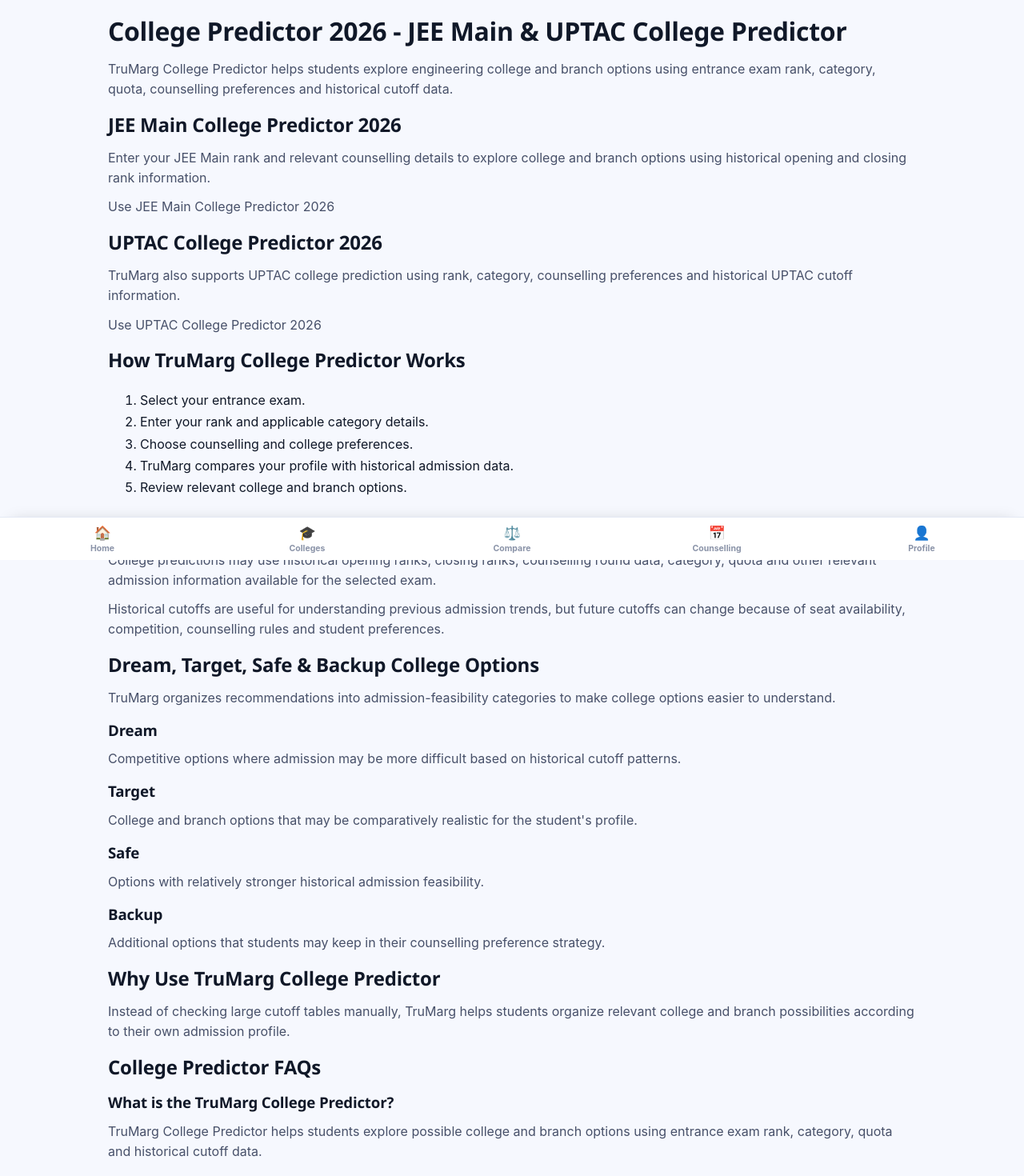
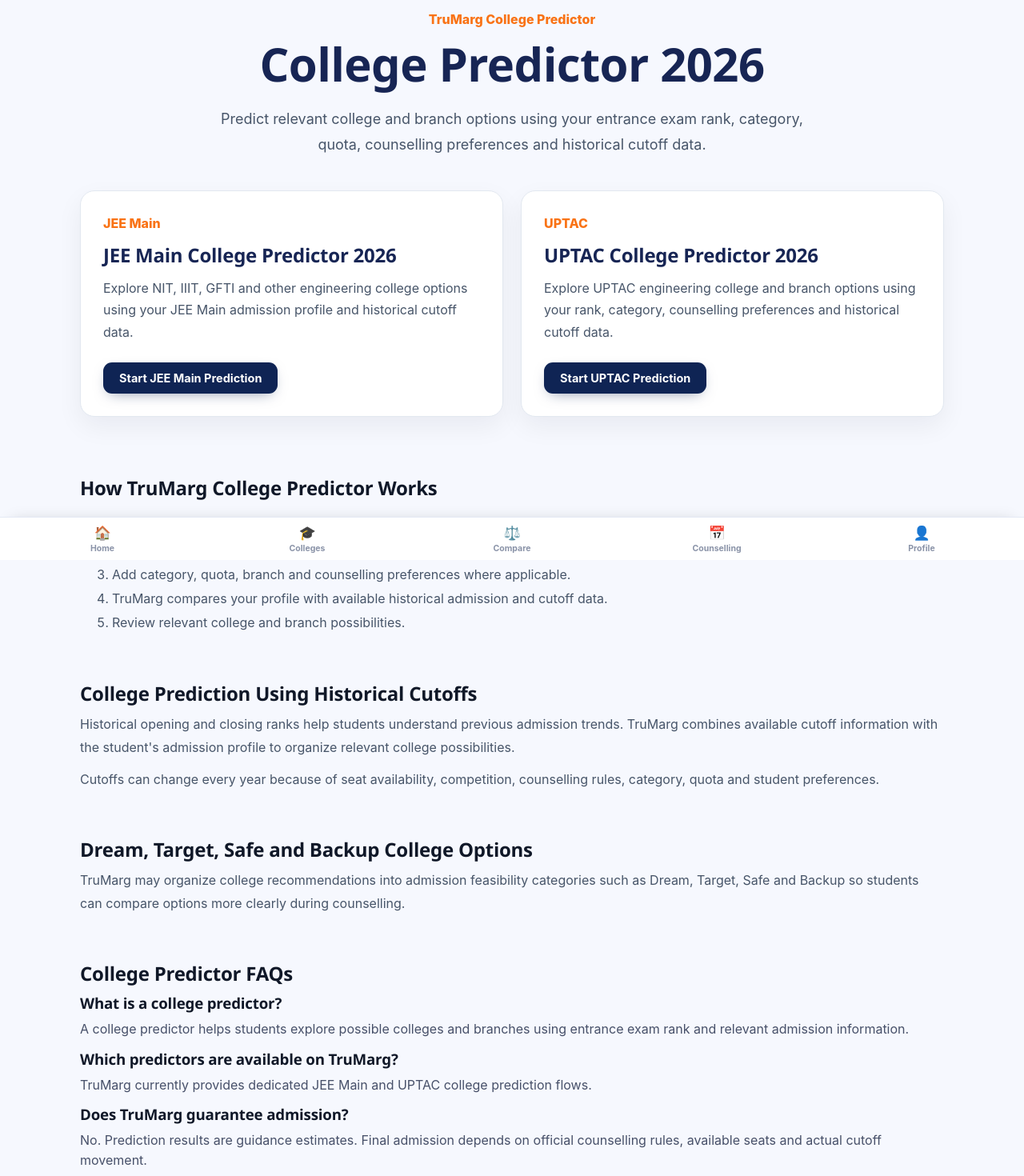
Before and after one commit to amarnath-labs/counselling-wallah, a React (Vite) app in the folder frontend/: page /college-predictor in a window 1280 px wide. Shown: the part 100-1570 px from the top of the page at 80% size. Built offline with nearby package versions, Linux system fonts and the light colour scheme; no server answers.

Commit message:
Turn college predictor page into working product hub

```diff
--- a/frontend/src/pages/CollegePredictorSEO.jsx
+++ b/frontend/src/pages/CollegePredictorSEO.jsx
@@ -1,371 +1,388 @@
 import {
-  useEffect,
-} from 'react';
+  useNavigate,
+} from 'react-router-dom';
 
 import {
-  Link,
-} from 'react-router-dom';
+  useAppState,
+} from '../hooks/useAppState';
 
 
-function setMeta(
-  name,
-  content
-) {
-  let element =
-    document.querySelector(
-      `meta[name="${name}"]`
-    );
-
-  if (!element) {
-    element =
-      document.createElement(
-        'meta'
-      );
-
-    element.setAttribute(
-      'name',
-      name
-    );
-
-    document.head.appendChild(
-      element
-    );
-  }
-
-  element.setAttribute(
-    'content',
-    content
-  );
-}
-
-
-function setCanonical(
-  href
-) {
-  let element =
-    document.querySelector(
-      'link[rel="canonical"]'
-    );
-
-  if (!element) {
-    element =
-      document.createElement(
-        'link'
-      );
-
-    element.setAttribute(
-      'rel',
-      'canonical'
-    );
-
-    document.head.appendChild(
-      element
-    );
-  }
-
-  element.setAttribute(
-    'href',
-    href
-  );
-}
+const EXAMS = [
+  {
+    id: 'jee-main',
+    name: 'JEE Main',
+    title: 'JEE Main College Predictor 2026',
+    description:
+      'Explore NIT, IIIT, GFTI and other engineering college options using your JEE Main admission profile and historical cutoff data.',
+  },
+  {
+    id: 'uptac',
+    name: 'UPTAC',
+    title: 'UPTAC College Predictor 2026',
+    description:
+      'Explore UPTAC engineering college and branch options using your rank, category, counselling preferences and historical cutoff data.',
+  },
+];
 
 
 export default function CollegePredictorSEO() {
-  useEffect(
-    () => {
-      document.title =
-        'College Predictor 2026 - JEE Main & UPTAC | TruMarg';
+  const navigate =
+    useNavigate();
 
-      setMeta(
-        'description',
-        'Use TruMarg College Predictor 2026 to explore engineering colleges using JEE Main or UPTAC rank, category, quota and historical cutoff data.'
+  const {
+    setSelectedExamId,
+  } = useAppState();
+
+
+  const startPrediction = (
+    examId
+  ) => {
+    setSelectedExamId(
+      examId
     );
 
-      setMeta(
-        'robots',
-        'index, follow'
+    navigate(
+      '/profile'
     );
-
-      setCanonical(
-        'https://www.trumarg.com/college-predictor'
-      );
-    },
-    []
-  );
-
-
-  const faqItems = [
-    {
-      question:
-        'What is the TruMarg College Predictor?',
-      answer:
-        'TruMarg College Predictor helps students explore possible college and branch options using entrance exam rank, category, quota and historical cutoff data.',
-    },
-    {
-      question:
-        'Which exams are supported by the college predictor?',
-      answer:
-        'TruMarg currently provides college prediction support for JEE Main and UPTAC based counselling flows.',
-    },
-    {
-      question:
-        'Does the college predictor guarantee admission?',
-      answer:
-        'No. Predictions are indicative. Final admission depends on official counselling rules, seat availability, category, quota, preferences and actual cutoff movement.',
-    },
-    {
-      question:
-        'What data is used for college prediction?',
-      answer:
-        'The predictor uses student inputs such as rank, category and counselling preferences together with historical opening and closing rank information where available.',
-    },
-    {
-      question:
-        'What do Dream, Target, Safe and Backup mean?',
-      answer:
-        'These labels help organize college options by relative admission feasibility. They are guidance categories and should not be treated as guaranteed admission outcomes.',
-    },
-  ];
+  };
 
 
   return (
     <main
       style={{
-        maxWidth: '1050px',
+        maxWidth: '1120px',
         margin: '0 auto',
         padding: '48px 20px 80px',
-        lineHeight: 1.7,
       }}
     >
-      <h1>
-        College Predictor 2026 -
-        JEE Main & UPTAC College Predictor
+      <section
+        style={{
+          textAlign: 'center',
+          maxWidth: '860px',
+          margin: '0 auto',
+        }}
+      >
+        <p
+          style={{
+            margin: '0 0 12px',
+            fontWeight: 800,
+            color: '#f97316',
+          }}
+        >
+          TruMarg College Predictor
+        </p>
+
+        <h1
+          style={{
+            margin: 0,
+            color: '#172554',
+            fontSize:
+              'clamp(36px, 6vw, 58px)',
+            lineHeight: 1.08,
+          }}
+        >
+          College Predictor 2026
         </h1>
 
-      <p>
-        TruMarg College Predictor helps
-        students explore engineering
-        college and branch options using
+        <p
+          style={{
+            margin:
+              '22px auto 0',
+            maxWidth: '760px',
+            color: '#475569',
+            fontSize: '18px',
+            lineHeight: 1.75,
+          }}
+        >
+          Predict relevant college and
+          branch options using your
           entrance exam rank, category,
           quota, counselling preferences
           and historical cutoff data.
         </p>
+      </section>
 
 
-      <h2>
-        JEE Main College Predictor 2026
+      <section
+        aria-label="Choose college predictor"
+        style={{
+          marginTop: '42px',
+          display: 'grid',
+          gridTemplateColumns:
+            'repeat(auto-fit, minmax(280px, 1fr))',
+          gap: '22px',
+        }}
+      >
+        {EXAMS.map(
+          exam => (
+            <article
+              key={exam.id}
+              style={{
+                border:
+                  '1px solid #e2e8f0',
+                borderRadius: '18px',
+                padding: '28px',
+                background: '#ffffff',
+                boxShadow:
+                  '0 12px 32px rgba(15, 23, 42, 0.06)',
+              }}
+            >
+              <p
+                style={{
+                  margin: 0,
+                  fontWeight: 800,
+                  color: '#f97316',
+                }}
+              >
+                {exam.name}
+              </p>
+
+              <h2
+                style={{
+                  color: '#172554',
+                  margin:
+                    '10px 0 12px',
+                }}
+              >
+                {exam.title}
               </h2>
 
-      <p>
-        Enter your JEE Main rank and
-        relevant counselling details to
-        explore college and branch
-        options using historical opening
-        and closing rank information.
-      </p>
-      <p>
-        <Link to="/jee-main-college-predictor">
-          Use JEE Main College Predictor 2026
-        </Link>
+              <p
+                style={{
+                  color: '#475569',
+                  lineHeight: 1.7,
+                }}
+              >
+                {exam.description}
               </p>
 
-
-      <h2>
-        UPTAC College Predictor 2026
-      </h2>
-
-      <p>
-        TruMarg also supports UPTAC
-        college prediction using rank,
-        category, counselling preferences
-        and historical UPTAC cutoff
-        information.
-      </p>
-      <p>
-        <Link to="/uptac-college-predictor">
-          Use UPTAC College Predictor 2026
-        </Link>
-      </p>
+              <button
+                type="button"
+                className="btn btn-primary"
+                onClick={() =>
+                  startPrediction(
+                    exam.id
+                  )
+                }
+                style={{
+                  marginTop: '12px',
+                }}
+              >
+                Start {exam.name} Prediction
+              </button>
+            </article>
+          )
+        )}
+      </section>
 
 
+      <section
+        style={{
+          marginTop: '72px',
+        }}
+      >
         <h2>
           How TruMarg College Predictor Works
         </h2>
 
-      <ol>
+        <ol
+          style={{
+            lineHeight: 1.9,
+            color: '#475569',
+          }}
+        >
           <li>
-          Select your entrance exam.
+            Choose your entrance exam.
           </li>
 
           <li>
             Enter your rank and applicable
-          category details.
+            admission details.
           </li>
 
           <li>
-          Choose counselling and college
-          preferences.
+            Add category, quota, branch and
+            counselling preferences where
+            applicable.
           </li>
 
           <li>
             TruMarg compares your profile
-          with historical admission data.
+            with available historical
+            admission and cutoff data.
           </li>
 
           <li>
             Review relevant college and
-          branch options.
+            branch possibilities.
           </li>
         </ol>
+      </section>
 
 
+      <section
+        style={{
+          marginTop: '56px',
+        }}
+      >
         <h2>
-        What Data Is Used
+          College Prediction Using Historical Cutoffs
         </h2>
 
-      <p>
-        College predictions may use
-        historical opening ranks, closing
-        ranks, counselling round data,
-        category, quota and other
-        relevant admission information
-        available for the selected exam.
+        <p
+          style={{
+            color: '#475569',
+            lineHeight: 1.8,
+          }}
+        >
+          Historical opening and closing
+          ranks help students understand
+          previous admission trends.
+          TruMarg combines available cutoff
+          information with the student's
+          admission profile to organize
+          relevant college possibilities.
         </p>
 
-      <p>
-        Historical cutoffs are useful for
-        understanding previous admission
-        trends, but future cutoffs can
-        change because of seat
-        availability, competition,
-        counselling rules and student
+        <p
+          style={{
+            color: '#475569',
+            lineHeight: 1.8,
+          }}
+        >
+          Cutoffs can change every year
+          because of seat availability,
+          competition, counselling rules,
+          category, quota and student
           preferences.
         </p>
+      </section>
 
 
+      <section
+        style={{
+          marginTop: '56px',
+        }}
+      >
         <h2>
-        Dream, Target, Safe & Backup
+          Dream, Target, Safe and Backup
           College Options
         </h2>
 
-      <p>
-        TruMarg organizes recommendations
-        into admission-feasibility
-        categories to make college
-        options easier to understand.
+        <p
+          style={{
+            color: '#475569',
+            lineHeight: 1.8,
+          }}
+        >
+          TruMarg may organize college
+          recommendations into admission
+          feasibility categories such as
+          Dream, Target, Safe and Backup
+          so students can compare options
+          more clearly during counselling.
         </p>
-
-      <h3>
-        Dream
-      </h3>
-
-      <p>
-        Competitive options where
-        admission may be more difficult
-        based on historical cutoff
-        patterns.
-      </p>
-
-      <h3>
-        Target
-      </h3>
-
-      <p>
-        College and branch options that
-        may be comparatively realistic
-        for the student's profile.
-      </p>
-
-      <h3>
-        Safe
-      </h3>
-
-      <p>
-        Options with relatively stronger
-        historical admission feasibility.
-      </p>
-
-      <h3>
-        Backup
-      </h3>
-
-      <p>
-        Additional options that students
-        may keep in their counselling
-        preference strategy.
-      </p>
+      </section>
 
 
-      <h2>
-        Why Use TruMarg College Predictor
-      </h2>
-
-      <p>
-        Instead of checking large cutoff
-        tables manually, TruMarg helps
-        students organize relevant
-        college and branch possibilities
-        according to their own admission
-        profile.
-      </p>
-
-
+      <section
+        style={{
+          marginTop: '56px',
+        }}
+      >
         <h2>
           College Predictor FAQs
         </h2>
 
-      {faqItems.map(
-        ({
-          question,
-          answer,
-        }) => (
-          <section
-            key={question}
-            style={{
-              marginBottom: '24px',
-            }}
-          >
         <h3>
-              {question}
+          What is a college predictor?
         </h3>
 
         <p>
-              {answer}
+          A college predictor helps students
+          explore possible colleges and
+          branches using entrance exam rank
+          and relevant admission information.
+        </p>
+
+        <h3>
+          Which predictors are available on TruMarg?
+        </h3>
+
+        <p>
+          TruMarg currently provides dedicated
+          JEE Main and UPTAC college prediction
+          flows.
+        </p>
+
+        <h3>
+          Does TruMarg guarantee admission?
+        </h3>
+
+        <p>
+          No. Prediction results are guidance
+          estimates. Final admission depends
+          on official counselling rules,
+          available seats and actual cutoff
+          movement.
         </p>
       </section>
-        )
-      )}
 
 
+      <section
+        style={{
+          marginTop: '64px',
+          padding: '30px',
+          borderRadius: '18px',
+          background: '#f8fafc',
+        }}
+      >
+        <h2
+          style={{
+            marginTop: 0,
+          }}
+        >
+          Explore More TruMarg Guidance
+        </h2>
+
         <p>
-        Predictions are indicative and
-        do not guarantee admission.
-        Final seat allocation depends on
-        official counselling rules,
-        actual cutoff movement and seat
-        availability.
+          Looking beyond college prediction?
+          Explore college counselling and
+          career guidance tools on TruMarg.
         </p>
-
 
         <div
           style={{
             display: 'flex',
-          gap: '16px',
             flexWrap: 'wrap',
-          alignItems: 'center',
+            gap: '14px',
           }}
         >
-        <Link
-          to="/exams"
-          className="btn btn-primary"
+          <button
+            type="button"
+            onClick={() =>
+              navigate(
+                '/college-counselling'
+              )
+            }
+            className="btn"
           >
-          Start College Prediction
-        </Link>
+            College Counselling
+          </button>
 
-        <Link to="/college-counselling">
-          Explore College Counselling
-        </Link>
+          <button
+            type="button"
+            onClick={() =>
+              navigate(
+                '/career-guidance'
+              )
+            }
+            className="btn"
+          >
+            Career Guidance
+          </button>
         </div>
+      </section>
     </main>
   );
 }
```
Lines whose indentation alone changed are shown as unchanged.
